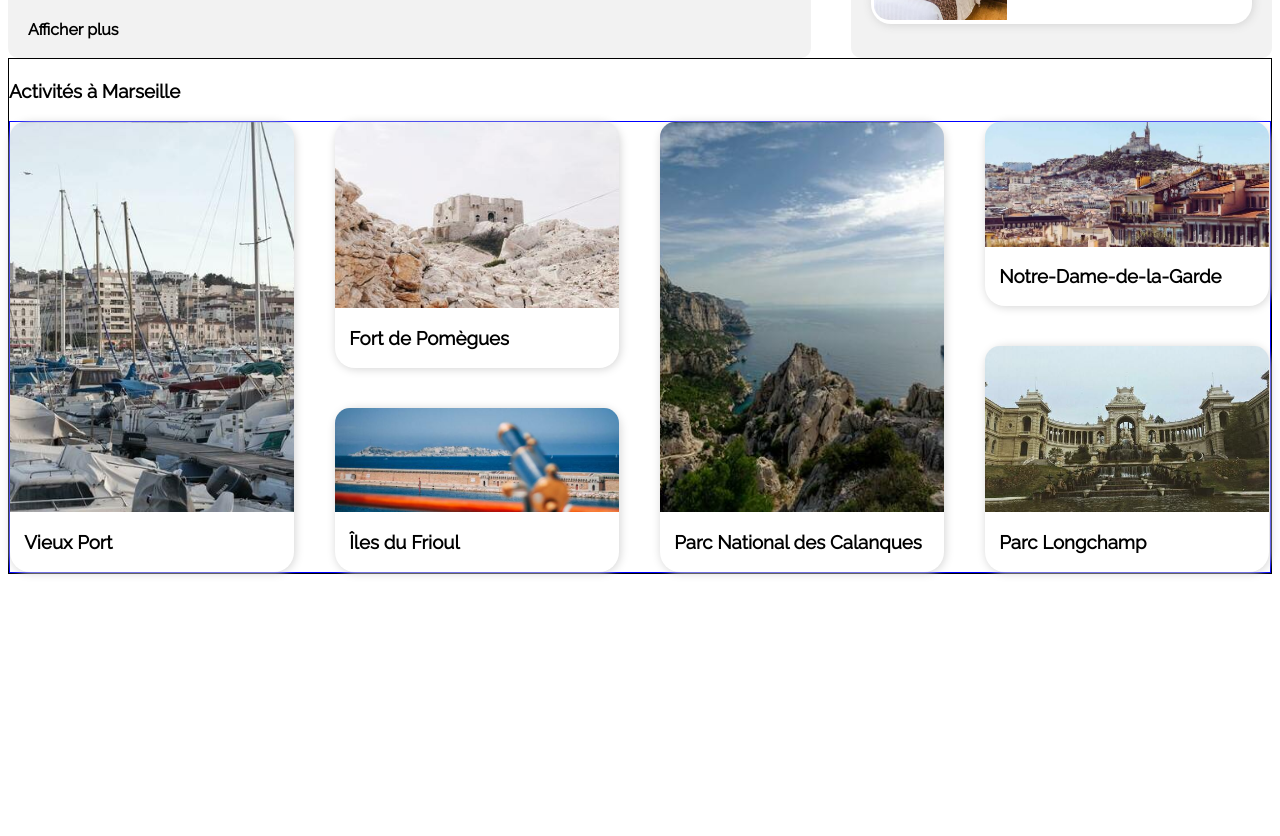
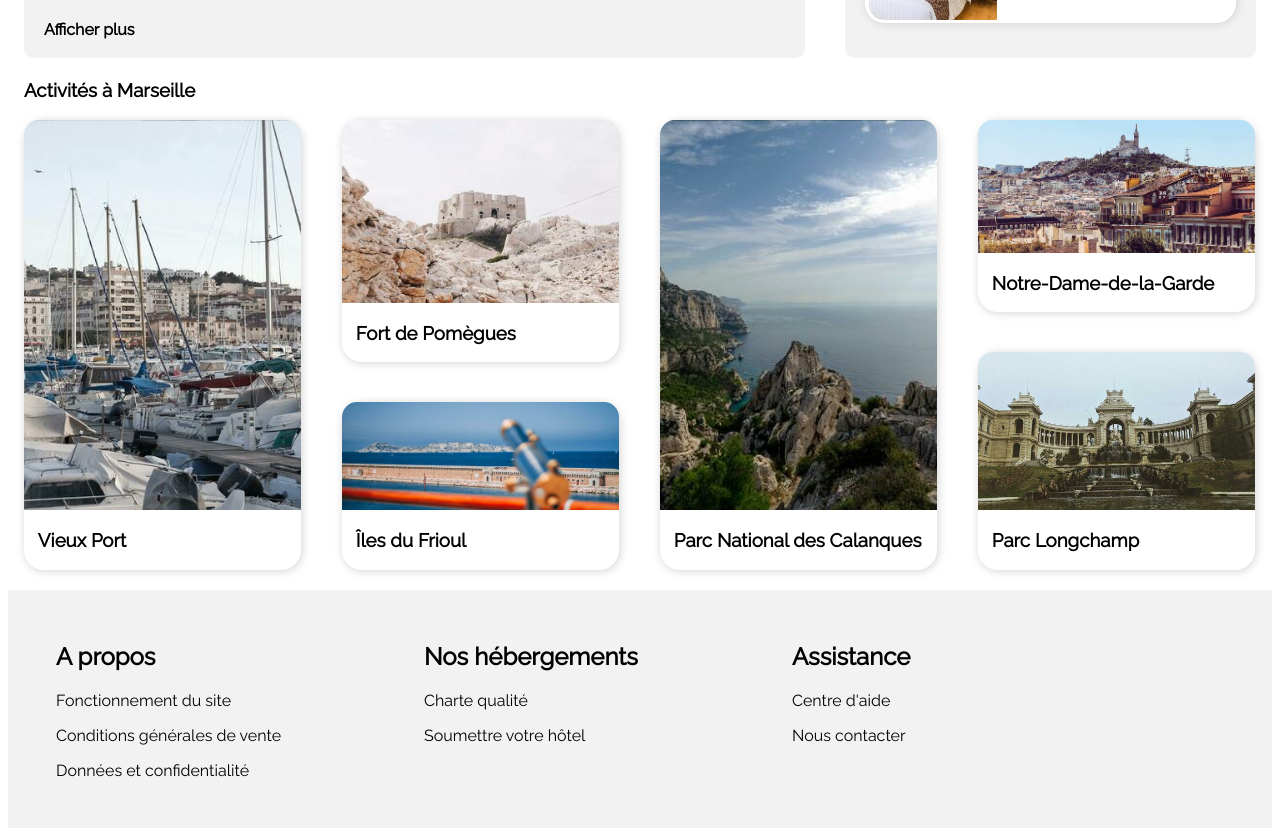
Before and after one commit to jbouheli/JocelinBouhelier_2_21052021, a plain HTML site: page index.html in a window 1280 px wide. Shown: the part 1056-1892 px from the top of the page. Before the commit the page ends 1638 px from the top, so only its background shows below. Drawn offline with Linux system fonts and the light colour scheme.

Commit message:
Colonne 'Activités' terminé

```diff
--- a/index.html
+++ b/index.html
@@ -14,6 +14,7 @@
     <title>Reservia</title>
 </head>
 <body>
+    <div class="blocPage">
         <nav class="sizeNav">
             <div class="flex-between">
                 <div><img
@@ -215,8 +216,28 @@
                         </div>
                     </div>
                 </div>
-
             </div>
         </section>
+    </div>
+    <footer>
+        <div class="blocFooter flex-wrap backGris">
+            <div class="flex-column-around cardFooter">
+                <h2>A propos</h2>
+                <p>Fonctionnement du site</p>
+                <p>Conditions générales de vente</p>
+                <p>Données et confidentialité</p>
+            </div>
+            <div class="flex-column-around cardFooter">
+                <h2>Nos hébergements</h2>
+                <p>Charte qualité</p>
+                <p>Soumettre votre hôtel</p>
+            </div>
+            <div class="flex-column-around cardFooter">
+                <h2>Assistance</h2>
+                <p>Centre d'aide</p>
+                <p>Nous contacter</p>
+            </div>
+        </div>
+    </footer>
 </body>
 </html>
--- a/styles.css
+++ b/styles.css
@@ -2,6 +2,13 @@
 
 html, body {
     font-family: Raleway;
+    font-size: 1em;
+}
+
+.blocPage {
+    width: auto;
+    margin-left: 1em;
+    margin-right: 1em;
 }
 
 .flex-center {
@@ -282,8 +289,8 @@ html, body {
 
 .sizeActivites {
     flex: 1;
+    margin-bottom: 10px;
     padding-top: 2px;
-    border: 1px solid black;
 }
 
 .cardDetailAct {
@@ -303,7 +310,6 @@ html, body {
     flex-flow: column wrap;
     width: 100%;
     height: 450px;
-    border: 1px solid blue;
 }
 
 .colonneAct {
@@ -329,7 +335,7 @@ html, body {
 
 .cardAct2 {
     width: 100%;
-    height: 60%;
+    height: 58%;
     margin-bottom: 20px;
     border-radius: 20px;
     box-shadow: 1px 1px 10px rgb(211, 211, 211);
@@ -351,19 +357,31 @@ html, body {
 }
 .cardAct5 {
     width: 100%;
-    height: 45%;
+    height: 47%;
     margin-bottom: 20px;
     border-radius: 20px;
     box-shadow: 1px 1px 10px rgb(211, 211, 211);
 }
 .cardAct6 {
     width: 100%;
-    height: 55%;
+    height: 53%;
     margin-top: 20px;
     border-radius: 20px;
     box-shadow: 1px 1px 10px rgb(211, 211, 211);
 }
 
+/* FOOTER */
+
+.blocFooter {
+    margin-top: 10px;
+    display: flex;
+    flex-direction: row;
+}
+
+.cardFooter {
+    width: 15em;
+    margin: 2em 5em 2em 3em;
+}
 
 /* IMAGES / HEB */
 
@@ -465,7 +483,6 @@ html, body {
     background-image: url(./Projet2-Reservia/images/activites/4_small/kevin-hikari-rV_Qd1l-VXg-unsplash.jpg);
     background-size: cover;
     background-position: center;
-    object-fit: cover;
     width: 100%;
     height: 100%;
     border-radius: 15px 15px 0 0;
```
Lines whose indentation alone changed are shown as unchanged.
